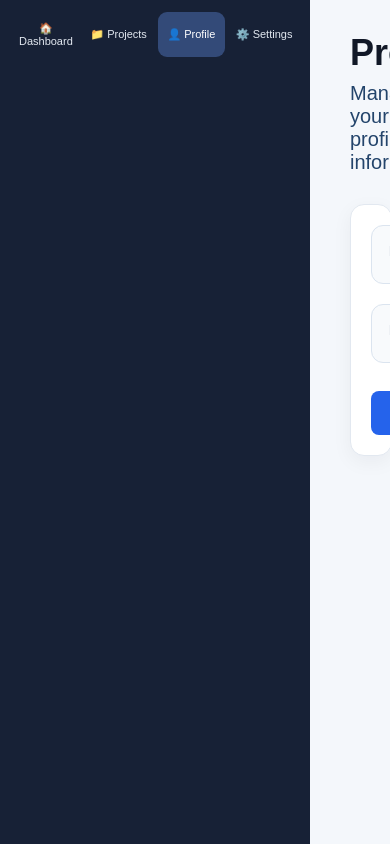
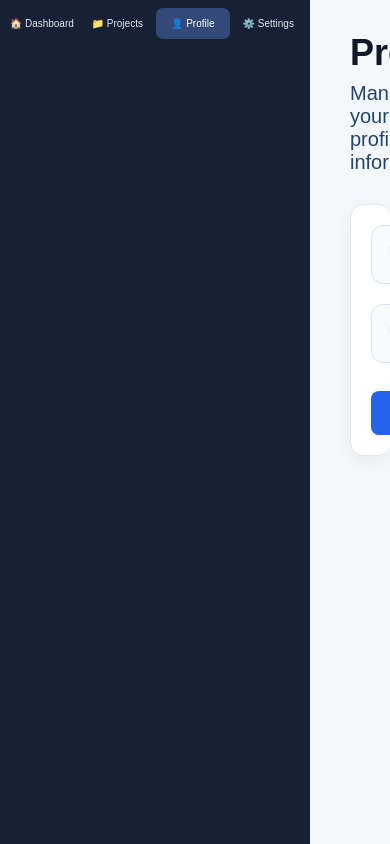
Before and after one commit to keerthipatipavan24-oss/project-management-dashboard, a React (Vite) app: page /profile in a window 390 px wide. Built offline with nearby package versions, Linux system fonts and the light colour scheme.

Commit message:
dashboard

```diff
--- a/src/components/Sidebar.css
+++ b/src/components/Sidebar.css
@@ -89,7 +89,7 @@
 
 
 /* =========================
-   MOBILE
+   TABLET / MOBILE
 ========================= */
 
 @media (max-width: 700px) {
@@ -99,7 +99,7 @@
     min-width: 0;
     min-height: auto;
 
-    padding: 12px;
+    padding: 10px;
   }
 
   .sidebar-logo {
@@ -107,36 +107,76 @@
   }
 
   .sidebar nav {
+    display: flex;
     flex-direction: row;
+
+    width: 100%;
 
     justify-content: space-between;
 
-    gap: 5px;
+    gap: 4px;
   }
 
   .nav-item {
     flex: 1;
+    min-width: 0;
 
     justify-content: center;
 
-    padding: 11px 5px;
+    padding: 11px 2px;
 
     font-size: 13px;
 
     text-align: center;
+
+    white-space: nowrap;
   }
 }
 
 
 /* =========================
-   VERY SMALL MOBILE
+   SMALL MOBILE
 ========================= */
 
 @media (max-width: 400px) {
 
+  .sidebar {
+    padding: 8px 5px;
+  }
+
+  .sidebar nav {
+    gap: 2px;
+  }
+
   .nav-item {
-    font-size: 11px;
+    padding: 10px 1px;
 
-    padding: 10px 3px;
+    font-size: 10px;
+
+    border-radius: 7px;
   }
 }
+
+
+/* =========================
+   320px MOBILE
+========================= */
+
+@media (max-width: 320px) {
+
+  .sidebar {
+    padding: 7px 4px;
+  }
+
+  .sidebar nav {
+    gap: 2px;
+  }
+
+  .nav-item {
+    padding: 9px 1px;
+
+    font-size: 9px;
+
+    border-radius: 6px;
+  }
+}
```
